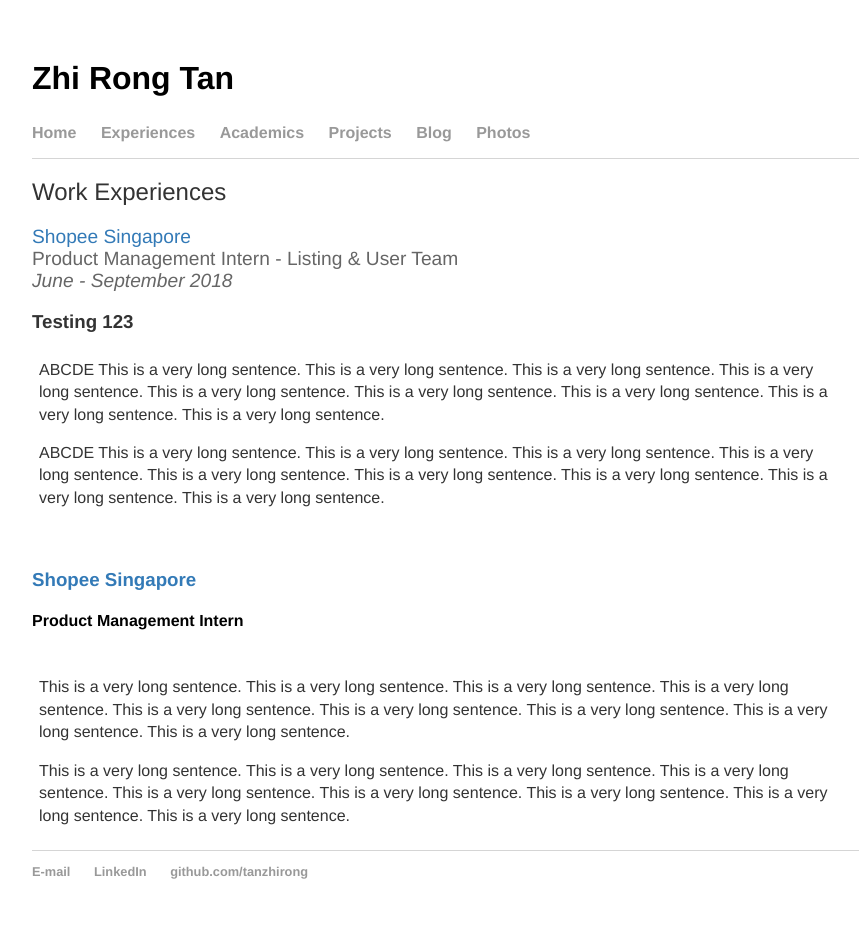
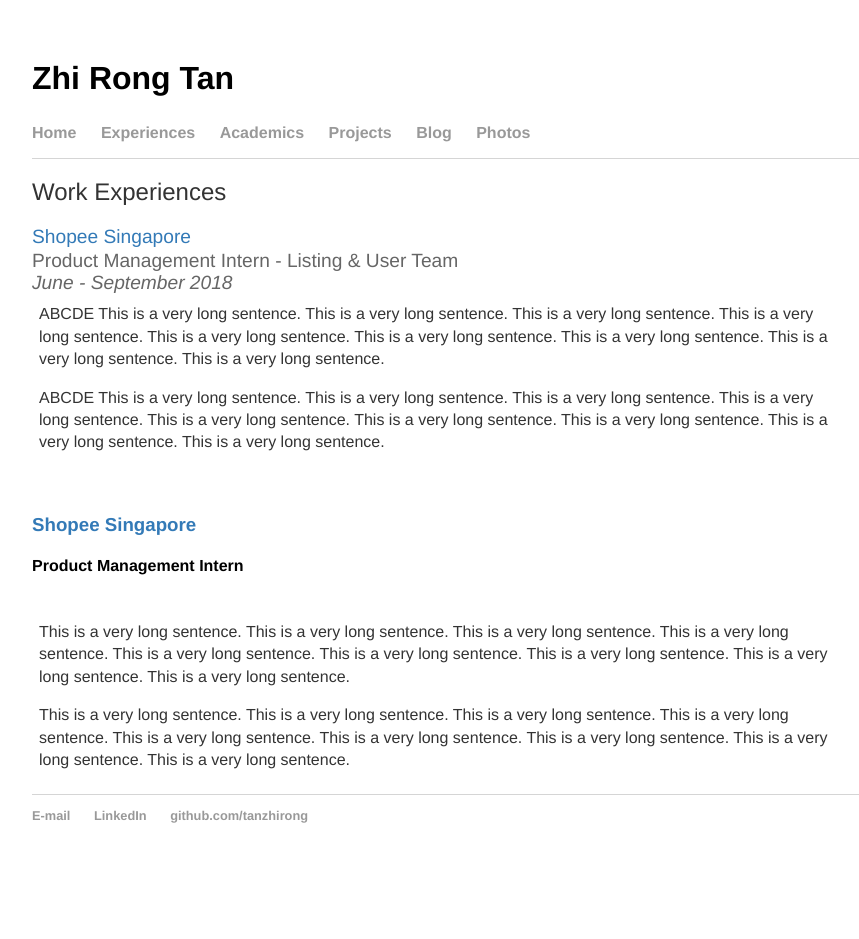
Before and after one commit to tanzhirong/tanzhirong.github.io, a Jekyll site: the page built from exp/index.html, in a window 1280 px wide. Shown: the whole page, without its empty margins (96-955 px from the left). Built offline with Jekyll 4.4.1, drawn with Linux system fonts in a browser that asks for light colours; after the commit the page ends 900 px from its top, so only the background shows below that.

Commit message:
Update index.html

```diff
--- a/exp/index.html
+++ b/exp/index.html
@@ -7,10 +7,9 @@
 
 <table>
     <tr>
-        <div class="project_title"><a target="_blank" href="http://shopee.com/">Shopee Singapore</a><br>
-        Product Management Intern - Listing & User Team <br>
+        <div class="project_title"><a target="_blank" href="http://shopee.com/">Shopee Singapore</a></div>
+        <div class="project_title">Product Management Intern - Listing & User Team <br>
             <i>June - September 2018 </i></div>
-        <h3 line-height="1px"> Testing 123 </h3>
     <td width="80%">
       <p>ABCDE This is a very long sentence. This is a very long sentence. This is a very long sentence. This is a very long sentence. This is a very long sentence. This is a very long sentence. This is a very long sentence. This is a very long sentence. This is a very long sentence. </p>
       <p size="3">ABCDE This is a very long sentence. This is a very long sentence. This is a very long sentence. This is a very long sentence. This is a very long sentence. This is a very long sentence. This is a very long sentence. This is a very long sentence. This is a very long sentence. </p>
```
